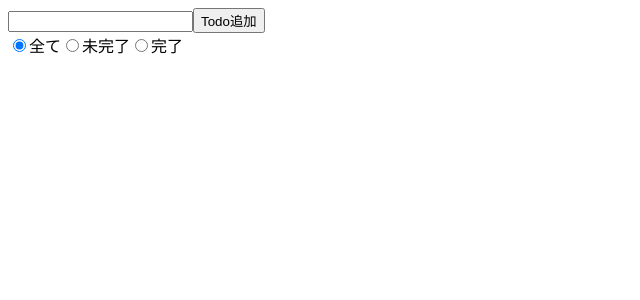
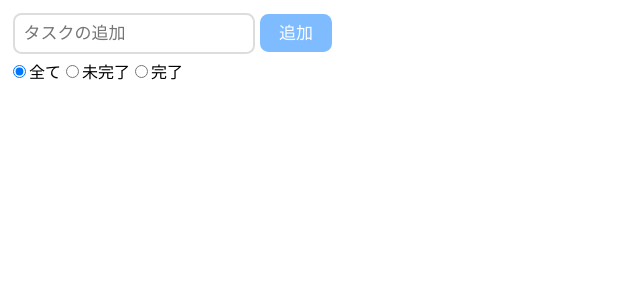
Before and after one commit to honai/w-todo, a React (Create React App) app: page / in a window 1280 px wide. Shown: the top 300 px of the page, without its empty margins (0-640 px from the left). Built offline with nearby package versions, Linux system fonts and the light colour scheme.

Commit message:
追加フォームのスタイリング

```diff
--- a/public/index.html
+++ b/public/index.html
@@ -4,6 +4,11 @@
     <meta charset="utf-8" />
     <meta name="viewport" content="width=device-width, initial-scale=1, shrink-to-fit=no" />
     <title>Todo List</title>
+    <style>
+    :root {
+      --primary-color: rgb(0, 123, 255);
+    }
+    </style>
   </head>
   <body>
     <noscript>You need to enable JavaScript to run this app.</noscript>
--- /dev/null
+++ b/src/AddTodoForm.css
@@ -0,0 +1,28 @@
+@charset "utf-8";
+.todo-form {
+  padding: 5px;
+}
+.todo-input {
+  border: 2px solid #ddd;
+  border-radius: 0.5em;
+  font-size: 17px;
+  line-height: 1;
+  outline: 0;
+  padding: 0.5em;
+}
+.todo-input:focus {
+  border-color: #ccc;
+}
+.add-button {
+  background-color: var(--primary-color);
+  border: 2px solid var(--primary-color);
+  border-radius: 0.5em;
+  color: white;
+  font-size: 17px;
+  line-height: 1;
+  margin-left: 5px;
+  padding: 0.5em 1em;
+}
+.add-button:disabled {
+  opacity: 0.5;
+}
--- a/src/AddTodoForm.js
+++ b/src/AddTodoForm.js
@@ -1,4 +1,5 @@
 import React, { useState } from 'react';
+import './AddTodoForm.css'
 
 const AddTodoForm = ({addTodo}) => {
   const [newTodoText, setNewTodoText] = useState('');
@@ -13,9 +14,10 @@ const AddTodoForm = ({addTodo}) => {
   }
 
   return (
-    <form onSubmit={handleAddTodo}>
-      <input id='new-todo' autoComplete='off' value={newTodoText} onChange={(e) => setNewTodoText(e.target.value)} />
-      <button type='submit'>Todo追加</button>
+    <form className='todo-form' onSubmit={handleAddTodo}>
+      <input required className='todo-input' placeholder='タスクの追加' autoComplete='off'
+        value={newTodoText} onChange={(e) => setNewTodoText(e.target.value)} />
+      <button disabled={!newTodoText.length} className='add-button' type='submit'>追加</button>
     </form>
   );
 }
```
